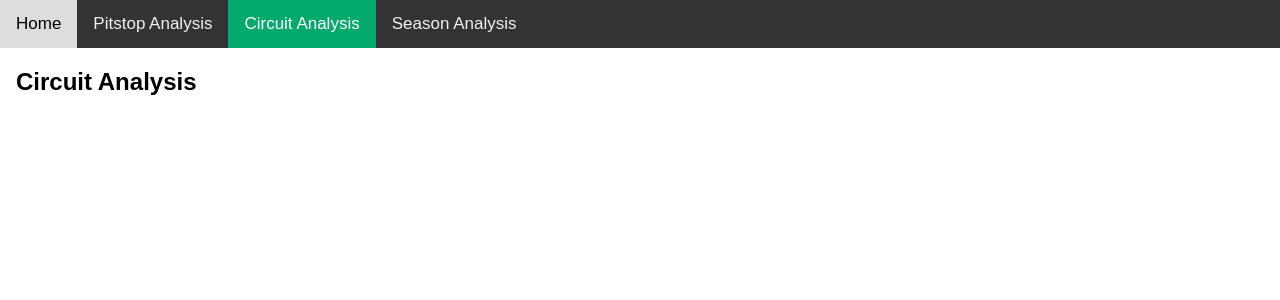
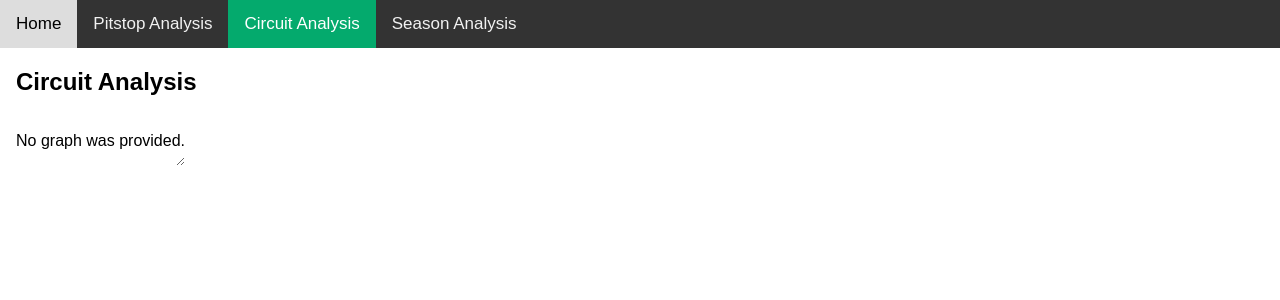
Before and after one commit to bhosale-prathamesh/Formula-1-Analysis, a Django app: template f1_analysis/app/templates/circuit_analysis.html in a window 1280 px wide. Shown: the top 300 px of the page. Run offline with Django 3.2, Linux system fonts and the light colour scheme; the template is opened without the code that fills it, so the values that code supplies are empty.

Commit message:
Added Scatter Geo Graph

```diff
--- a/f1_analysis/app/templates/circuit_analysis.html
+++ b/f1_analysis/app/templates/circuit_analysis.html
@@ -24,6 +24,14 @@
   <h2>Circuit Analysis</h2>
 </div>
 
+<div style="padding-left:16px" class="resizable-content">
+  {% if graph %}
+  {{ graph|safe }}
+  {% else %}
+  <p>No graph was provided.</p>
+  {% endif %}
+</div>
+
 <script>
 function myFunction() {
   var x = document.getElementById("myTopnav");
```
Also changed, not shown: f1_analysis/app/views.py (+13 -1 lines).
